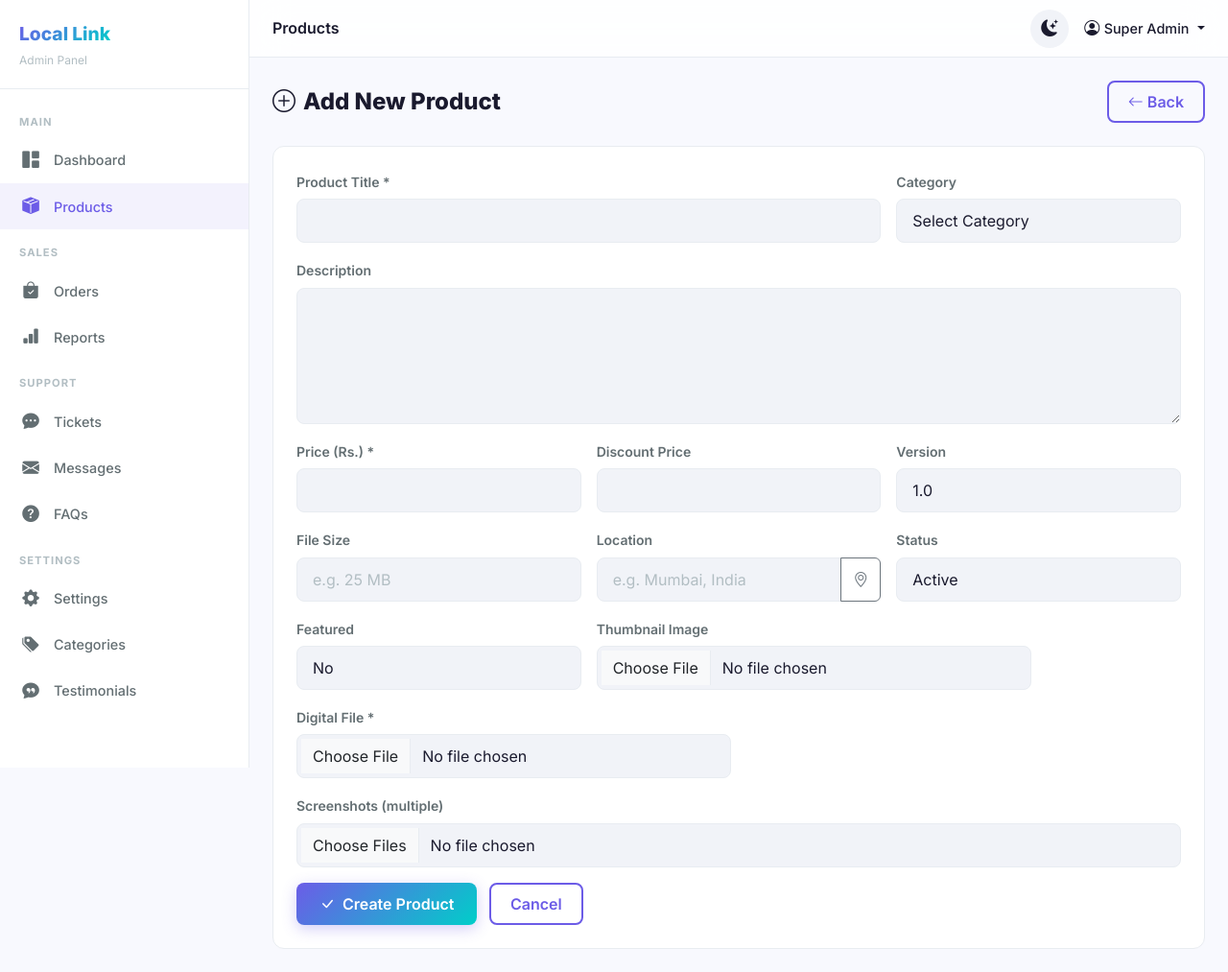
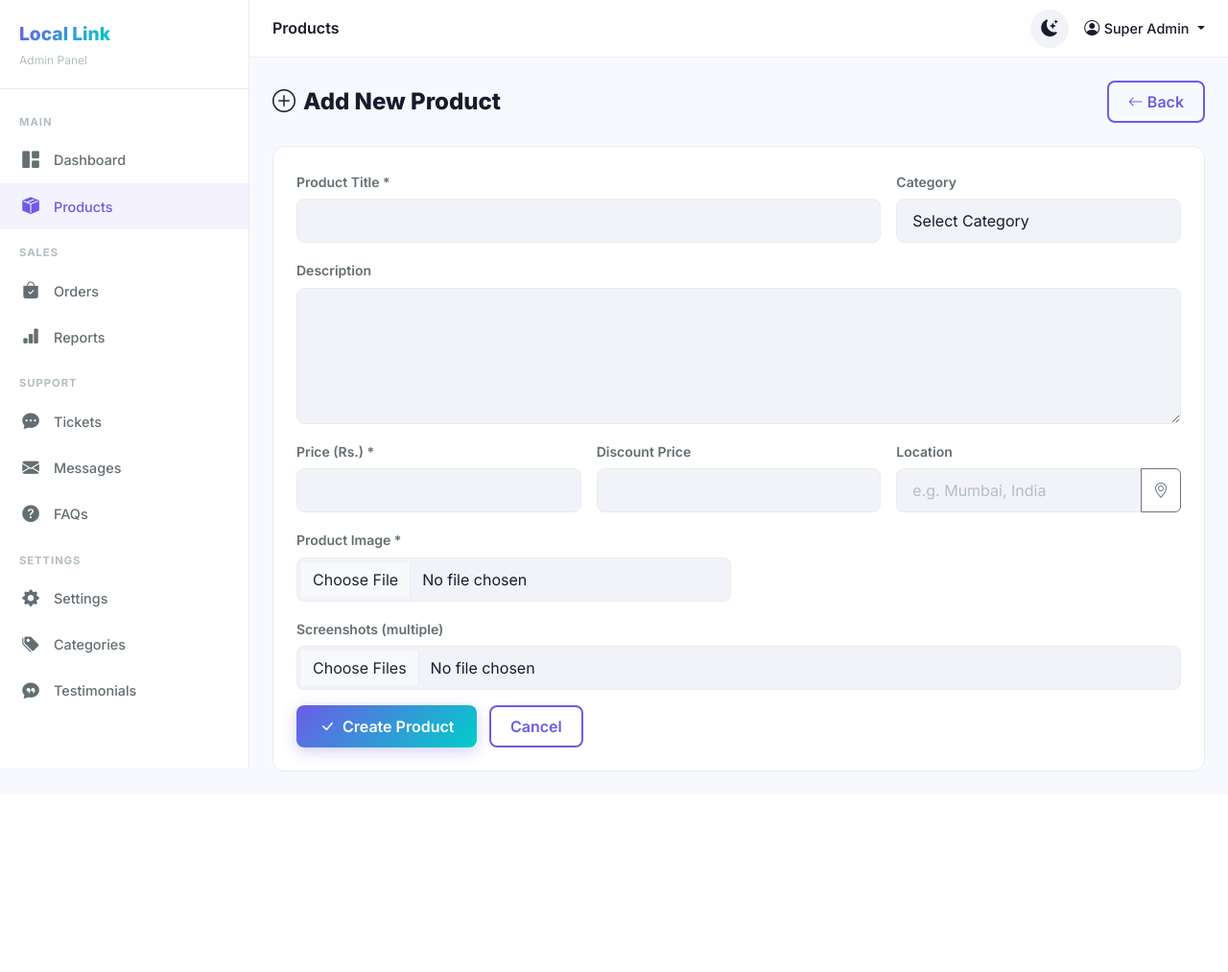
Before and after one commit to adarshkudachi18-png/locallink, a PHP site: page /admin/products.php?action=create in a window 1280 px wide. Shown: the whole page at 96% size. After the commit the page ends 804 px from the top, so only its background shows below. Run offline with PHP 8.4, Linux system fonts and the light colour scheme; a user stored in the database is signed in; data comes from the database, SQL or seed files in the repository; some libraries are stand-ins or nearby versions.

Commit message:
Simplify add product form and add customer cancel order feature

```diff
--- a/admin/products.php
+++ b/admin/products.php
@@ -13,10 +13,10 @@ if ($_SERVER['REQUEST_METHOD'] === 'POST') {
     $price = floatval($_POST['price'] ?? 0);
     $discount_price = $_POST['discount_price'] ? floatval($_POST['discount_price']) : null;
     $category_id = intval($_POST['category_id'] ?? 0) ?: null;
-    $status = $_POST['status'] ?? 'active';
-    $featured = intval($_POST['featured'] ?? 0);
-    $version = trim($_POST['version'] ?? '1.0');
-    $file_size = trim($_POST['file_size'] ?? '');
+    $status = 'active'; // Default status
+    $featured = 0; // Default not featured
+    $version = '1.0'; // Default version
+    $file_size = ''; // Default empty
     $location = trim($_POST['location'] ?? '');
 
     if (!$title || !$price) {
@@ -26,7 +26,7 @@ if ($_SERVER['REQUEST_METHOD'] === 'POST') {
         $thumbnail = null;
         $filePath = null;
 
-        // Handle thumbnail upload
+        // Handle thumbnail upload (required)
         if (!empty($_FILES['thumbnail']['name'])) {
             $ext = strtolower(pathinfo($_FILES['thumbnail']['name'], PATHINFO_EXTENSION));
             $allowed = ['jpg','jpeg','png','gif','webp'];
@@ -34,24 +34,18 @@ if ($_SERVER['REQUEST_METHOD'] === 'POST') {
                 $thumbnail = uniqid() . '.' . $ext;
                 move_uploaded_file($_FILES['thumbnail']['tmp_name'], PRODUCT_PATH . $thumbnail);
             } else {
-                $error = 'Invalid thumbnail format.';
+                $error = 'Invalid image format. Only jpg, jpeg, png, gif, webp allowed.';
             }
-        }
-
-        // Handle digital file upload
-        if (!empty($_FILES['digital_file']['name'])) {
-            $ext = strtolower(pathinfo($_FILES['digital_file']['name'], PATHINFO_EXTENSION));
-            $filePath = uniqid() . '_' . preg_replace('/[^a-zA-Z0-9_.-]/', '', $_FILES['digital_file']['name']);
-            move_uploaded_file($_FILES['digital_file']['tmp_name'], DOWNLOAD_PATH . $filePath);
         }
 
         if (!$error) {
             if ($action === 'create' || ($action === 'edit' && !$id)) {
-                if (!$filePath) {
-                    $error = 'Digital file is required for new products.';
+                // For new products, thumbnail is required
+                if (!$thumbnail && $action === 'create') {
+                    $error = 'Product image is required.';
                 } else {
-                    $stmt = $pdo->prepare("INSERT INTO products (title, slug, description, price, discount_price, category_id, thumbnail, file_path, file_size, location, version, status, featured) VALUES (?, ?, ?, ?, ?, ?, ?, ?, ?, ?, ?, ?, ?)");
-                    $stmt->execute([$title, $slug, $description, $price, $discount_price, $category_id, $thumbnail, $filePath, $file_size, $location, $version, $status, $featured]);
+                    $stmt = $pdo->prepare("INSERT INTO products (title, slug, description, price, discount_price, category_id, thumbnail, file_path, file_size, location, version, status, featured) VALUES (?, ?, ?, ?, ?, ?, ?, NULL, ?, ?, ?, ?, ?)");
+                    $stmt->execute([$title, $slug, $description, $price, $discount_price, $category_id, $thumbnail, $file_size, $location, $version, $status, $featured]);
                     $newId = $pdo->lastInsertId();
 
                     // Handle screenshots
@@ -77,7 +71,6 @@ if ($_SERVER['REQUEST_METHOD'] === 'POST') {
                 if (!$existing) { $error = 'Product not found.'; }
                 else {
                     $thumbnail = $thumbnail ?: $existing['thumbnail'];
-                    $filePath = $filePath ?: $existing['file_path'];
 
                     // Ensure slug uniqueness
                     $slugCount = 0;
@@ -86,8 +79,8 @@ if ($_SERVER['REQUEST_METHOD'] === 'POST') {
                     $slugCount = $stmt2->fetchColumn();
                     if ($slugCount > 0) $slug .= '-' . $id;
 
-                    $stmt = $pdo->prepare("UPDATE products SET title=?, slug=?, description=?, price=?, discount_price=?, category_id=?, thumbnail=?, file_path=?, file_size=?, location=?, version=?, status=?, featured=? WHERE id=?");
-                    $stmt->execute([$title, $slug, $description, $price, $discount_price, $category_id, $thumbnail, $filePath, $file_size, $location, $version, $status, $featured, $id]);
+                    $stmt = $pdo->prepare("UPDATE products SET title=?, slug=?, description=?, price=?, discount_price=?, category_id=?, thumbnail=?, file_size=?, location=?, version=?, status=?, featured=? WHERE id=?");
+                    $stmt->execute([$title, $slug, $description, $price, $discount_price, $category_id, $thumbnail, $file_size, $location, $version, $status, $featured, $id]);
 
                     // Handle new screenshots
                     if (!empty($_FILES['screenshots']['name'][0])) {
@@ -262,14 +255,6 @@ include 'includes/header.php';
                 <input type="number" name="discount_price" class="form-control" step="0.01" min="0" value="<?= $editProduct['discount_price'] ?? '' ?>">
             </div>
             <div class="col-md-4">
-                <label class="form-label">Version</label>
-                <input type="text" name="version" class="form-control" value="<?= htmlspecialchars($editProduct['version'] ?? '1.0') ?>">
-            </div>
-            <div class="col-md-4">
-                <label class="form-label">File Size</label>
-                <input type="text" name="file_size" class="form-control" placeholder="e.g. 25 MB" value="<?= htmlspecialchars($editProduct['file_size'] ?? '') ?>">
-            </div>
-            <div class="col-md-4">
                 <label class="form-label">Location</label>
                 <div class="input-group">
                     <input type="text" name="location" id="locationInput" class="form-control" placeholder="e.g. Mumbai, India" value="<?= htmlspecialchars($editProduct['location'] ?? '') ?>">
@@ -278,36 +263,15 @@ include 'includes/header.php';
                     </button>
                 </div>
             </div>
-            <div class="col-md-4">
-                <label class="form-label">Status</label>
-                <select name="status" class="form-select">
-                    <option value="active" <?= ($editProduct['status'] ?? 'active') === 'active' ? 'selected' : '' ?>>Active</option>
-                    <option value="inactive" <?= ($editProduct['status'] ?? '') === 'inactive' ? 'selected' : '' ?>>Inactive</option>
-                </select>
-            </div>
-            <div class="col-md-4">
-                <label class="form-label">Featured</label>
-                <select name="featured" class="form-select">
-                    <option value="0" <?= ($editProduct['featured'] ?? 0) == 0 ? 'selected' : '' ?>>No</option>
-                    <option value="1" <?= ($editProduct['featured'] ?? 0) == 1 ? 'selected' : '' ?>>Yes</option>
-                </select>
-            </div>
 
             <div class="col-md-6">
-                <label class="form-label">Thumbnail Image</label>
+                <label class="form-label">Product Image *</label>
                 <?php if ($editProduct['thumbnail'] ?? ''): ?>
                     <div style="margin-bottom:8px;">
                         <img src="<?= SITE_URL ?>/assets/img/products/<?= $editProduct['thumbnail'] ?>" style="width:80px;height:60px;object-fit:cover;border-radius:6px;">
                     </div>
                 <?php endif; ?>
-                <input type="file" name="thumbnail" class="form-control" accept="image/*">
-            </div>
-            <div class="col-md-6">
-                <label class="form-label">Digital File <?= $action === 'create' ? '*' : '' ?></label>
-                <?php if ($editProduct['file_path'] ?? ''): ?>
-                    <div style="margin-bottom:8px;font-size:0.85rem;color:var(--text-muted);">Current: <?= htmlspecialchars($editProduct['file_path']) ?></div>
-                <?php endif; ?>
-                <input type="file" name="digital_file" class="form-control" <?= $action === 'create' ? 'required' : '' ?>>
+                <input type="file" name="thumbnail" class="form-control" accept="image/*" <?= $action === 'create' ? 'required' : '' ?>>
             </div>
             <div class="col-12">
                 <label class="form-label">Screenshots (multiple)</label>
```
Also changed, not shown: orders.php (+29 -0 lines).
